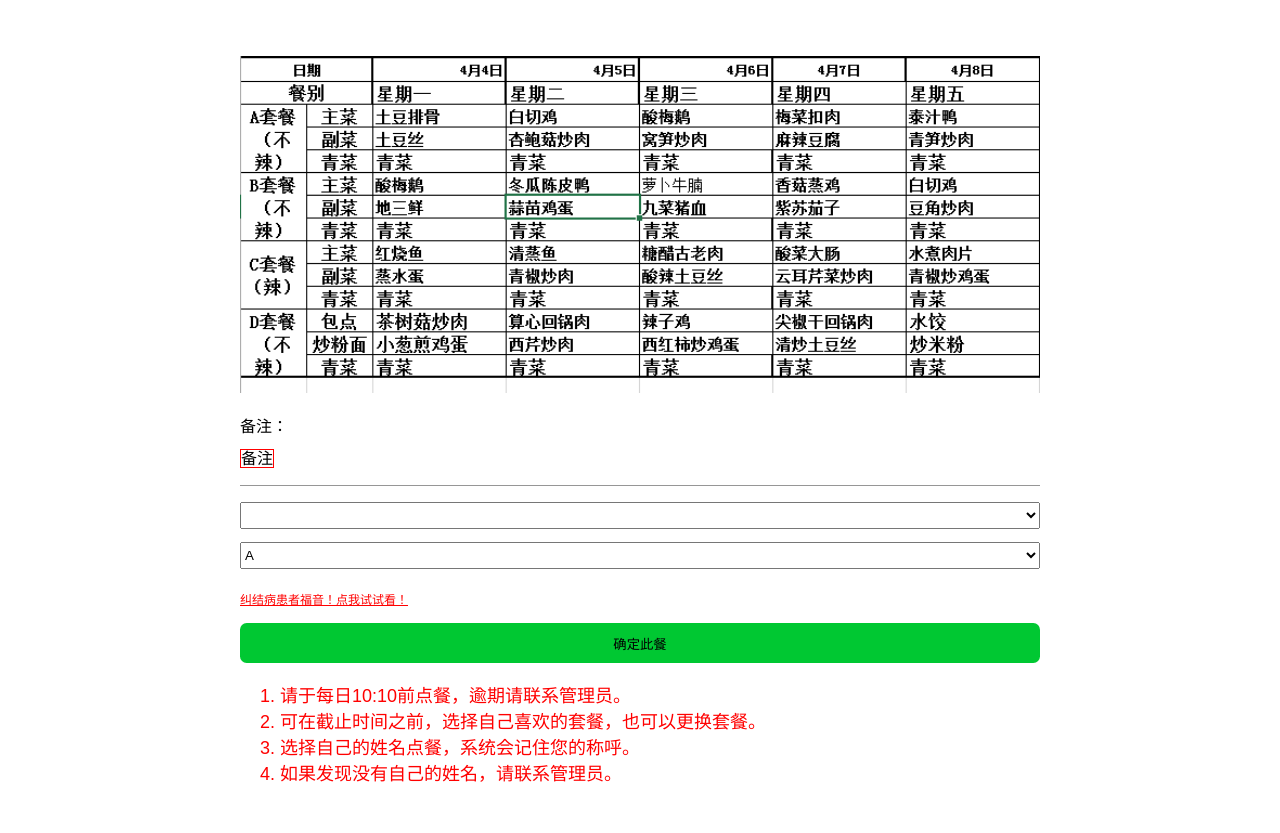
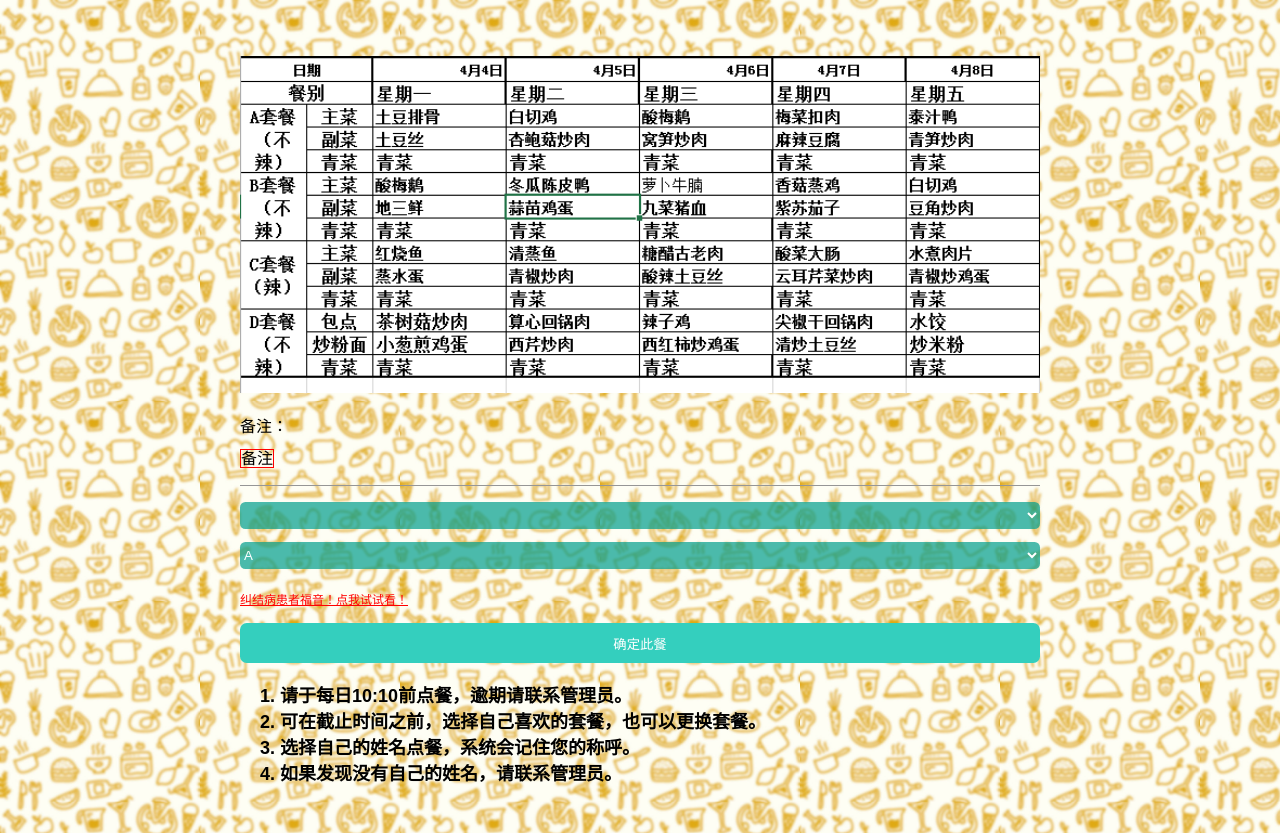
Before and after one commit to Yangholmes/orderMeal, a PHP site: page / in a window 1280 px wide. Run offline with PHP 8.4, Linux system fonts and the light colour scheme; lists and menus that the app fills with data are empty.

Commit message:
decoration ordermeal.

```diff
--- a/index.css
+++ b/index.css
@@ -8,6 +8,9 @@ body{
 	margin: 0 auto;
 	font-family: "Microsoft YaHei", 微软雅黑, sans-serif;
 	font-size: 100%;
+	background: url('background.jpg');
+	background-repeat: repeat;
+	background-size: 100px;
 }
 p,h1,h2,h3,h4,h5,h6,input,output{
 	padding: 0; margin: 0;
@@ -49,6 +52,10 @@ main{
 .selector select{
 	width: 100%;
 	display: block;
+	background-color: rgba(0, 158, 142, 0.7);
+	border-style: none;
+	border-radius: .4EM;
+	color: #fff;
 }
 .selector a#random-meal{
 	text-decoration: underline;
@@ -65,17 +72,19 @@ main{
 	height: 3em;
 	border: none;
 	border-radius: .5em;
-	background-color: rgb(0, 200, 50);
+	background-color: #34cfbe;
+	color: #fff;
 }
 .selector input[type="submit"]:hover{
-	background-color: rgb(0, 210, 55);
+	background-color: #5dcfc3;
 }
 .selector input[type="submit"]:active{
-	background-color: rgb(0, 180, 40);
+	background-color: #34cfbe;
 }
 .selector div#caution {
-    color: red;
-    font-size: .75em;
+	color: black;
+	font-size: .75em;
+	font-weight: bold;
 }
 
 footer{
@@ -94,4 +103,9 @@ footer .copyrightInformation{
 		width: 800px;
 		margin: 3em auto;
 	}
+	body{
+		background: url('background.jpg');
+		background-repeat: repeat;
+		background-size: 200px;
+	}
 }
```
Also changed, not shown: manage/terminal/index.css (+13 -5 lines), manage/terminal/mysql-query.php (+7 -5 lines), background-1.jpg (added), background.jpg (added), manage/terminal/background.jpeg (added).
